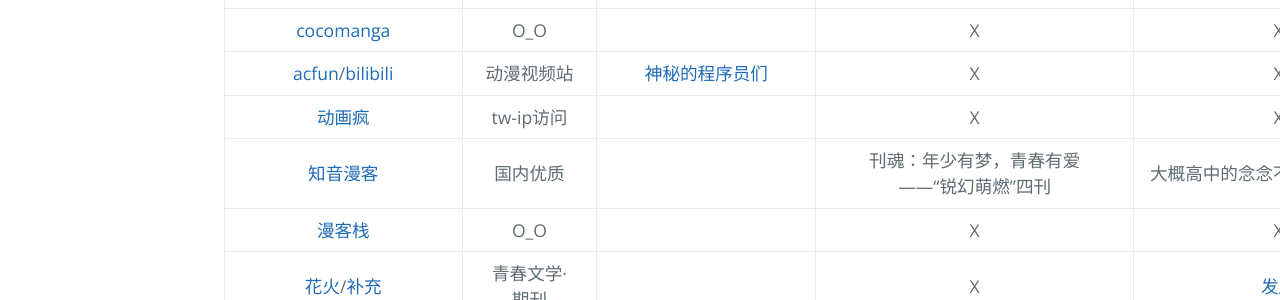
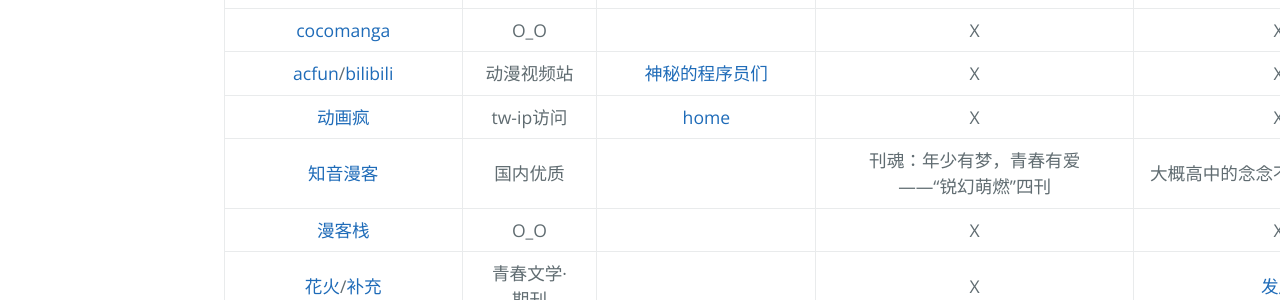
Before and after one commit to AmbroseRen/test, a Jekyll site: the page built from Art/Animes/index.md, in a window 1280 px wide. Shown: the part 325-625 px from the top of the page. Built offline with Jekyll 4.4.1, drawn with Linux system fonts in a browser that asks for light colours; our own code applies the rules of GitHub Pages for plain Markdown files; the repository's description, which GitHub fills in, is left out.

Commit message:
Update index.md

```diff
--- a/Art/Animes/index.md
+++ b/Art/Animes/index.md
@@ -11,7 +11,7 @@
 | [mangabz](https://www.mangabz.com/) | O_O | []() | X | X |
 | [cocomanga](https://www.cocomanga.com/) | O_O | []() | X | X |
 | [acfun](https://www.acfun.cn/)/[bilibili](https://www.bilibili.com) | 动漫视频站 | [神秘的程序员们](https://code2048.com/series/betacat/) | X | X |
-| [动画疯](https://ani.gamer.com.tw/) | tw-ip访问 | []() | X | X |
+| [动画疯](https://ani.gamer.com.tw/) | tw-ip访问 | [home](https://home.gamer.com.tw/) | X | X |
 | [知音漫客](https://m.zymk.cn/) | 国内优质 | []() | 刊魂：年少有梦，青春有爱——“锐幻萌燃”四刊 | 大概高中的念念不忘-2010年节点 |
 | [漫客栈](https://www.mkzhan.com) | O_O | []() | X | X |
 | [花火](https://www.zz-news.com/com/huahuo/)/[补充](https://mall.cnki.net/magazine/magalist/HUAH2020.htm) | 青春文学·期刊 | []() | X | [发展](https://www.zhihu.com/question/24907671) |
```
